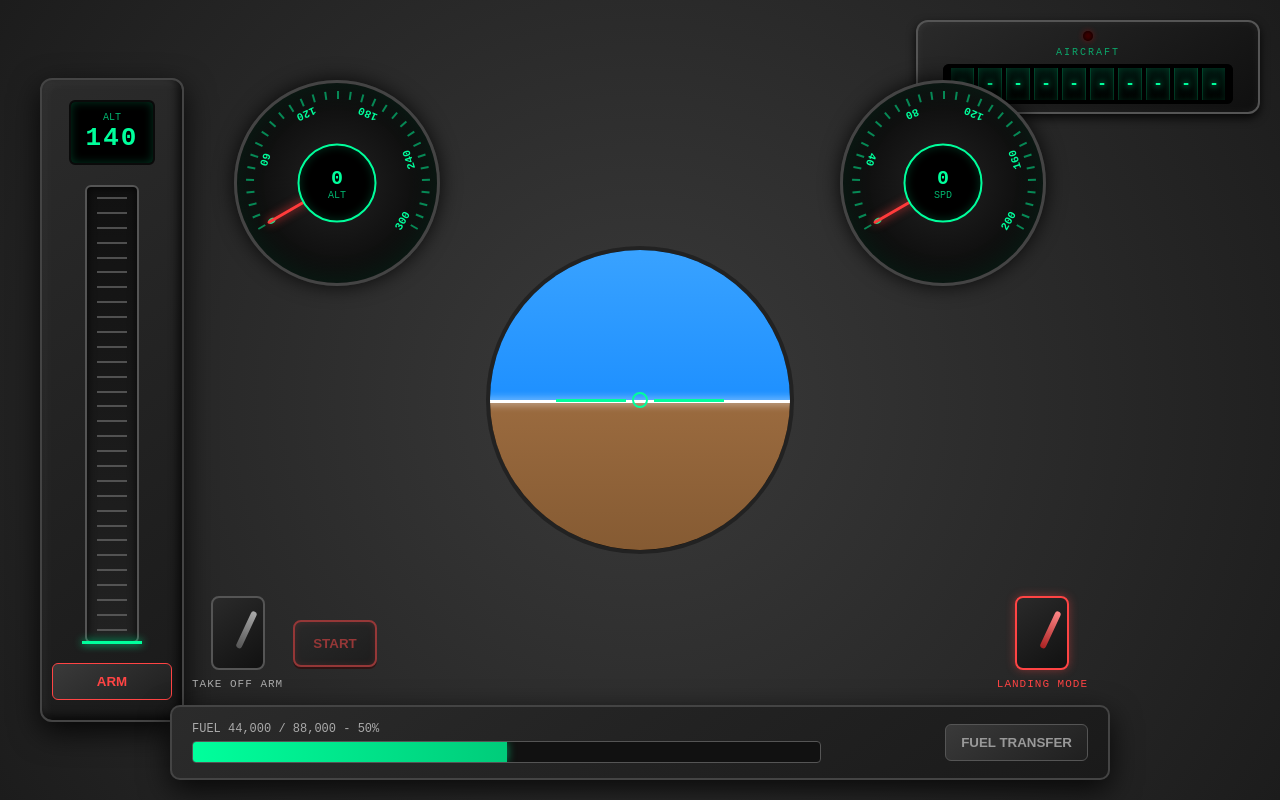
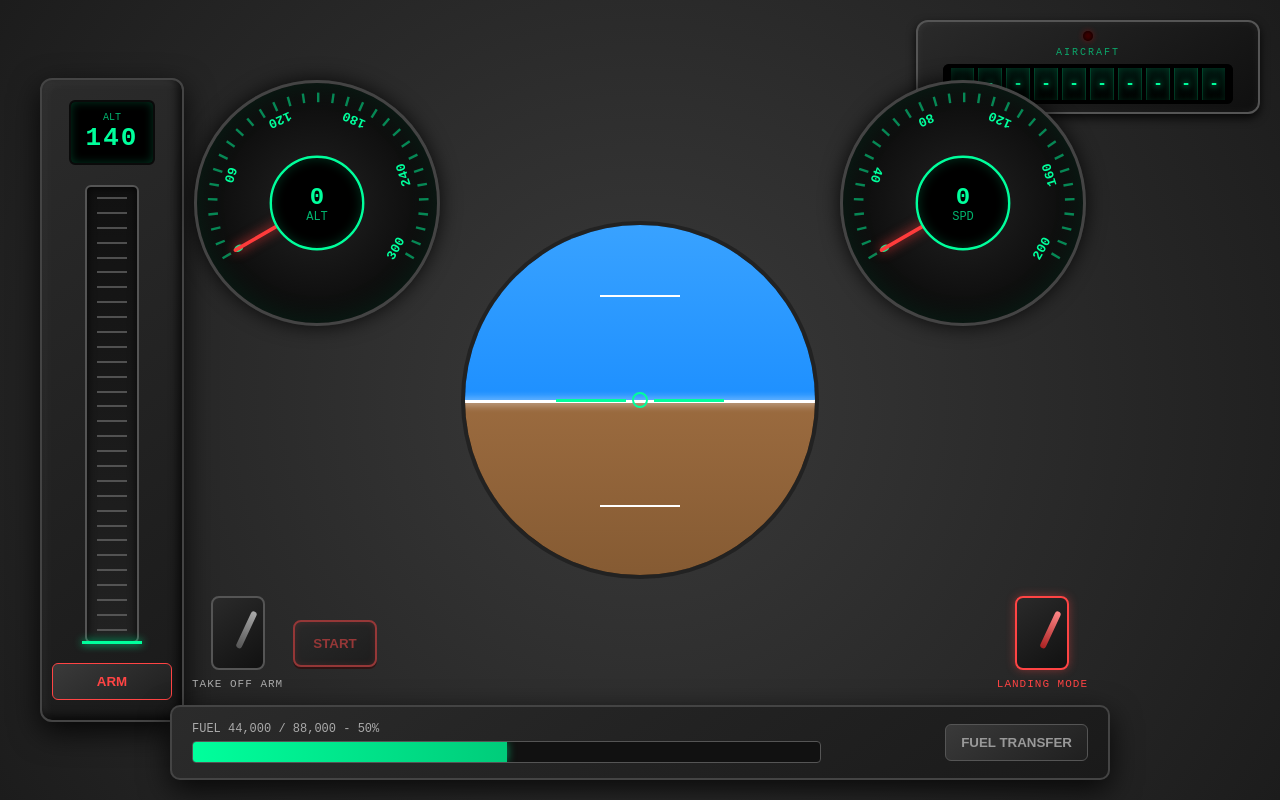
Before and after one commit to fanecovsf/external-cockpit, a Vue app in the folder frontend/cockpit/: page / in a window 1280 px wide. Built offline with nearby package versions, Linux system fonts and the light colour scheme; no server answers.

Commit message:
feat: upgrading gauges

```diff
--- a/frontend/cockpit/package.json
+++ b/frontend/cockpit/package.json
@@ -4,7 +4,7 @@
   "private": true,
   "type": "module",
   "scripts": {
-    "dev": "nodemon --watch src --exec vite",
+    "dev": "vite",
     "build": "vite build",
     "preview": "vite preview"
   },
--- a/frontend/cockpit/src/App.vue
+++ b/frontend/cockpit/src/App.vue
@@ -206,9 +206,23 @@ watch(altitude, (newVal, oldVal) => {
     </div>
     <!-- CENTER INSTRUMENTS (NÃO INTERFERE NO RESTO) -->
     <div class="instruments-wrapper">
-      <InstrumentDisplay label="ALT" :value="displayAltitude" :max="300" />
+      <InstrumentDisplay
+        label="ALT"
+        :value="displayAltitude"
+        :max="300"
+        :size="240"
+        :minLimit="1"
+        :maxLimit="120"
+      />
 
-      <InstrumentDisplay label="SPD" :value="displaySpeed" :max="200" />
+      <InstrumentDisplay
+        label="SPD"
+        :value="displaySpeed"
+        :max="200"
+        :size="240"
+        :minLimit="140"
+        :maxLimit="200"
+      />
     </div>
 
     <div class="horizon-wrapper">
--- a/frontend/cockpit/src/components/ArtificialHorizon.vue
+++ b/frontend/cockpit/src/components/ArtificialHorizon.vue
@@ -60,7 +60,7 @@ const pitchLines = Array.from({ length: 19 }, (_, i) => (i - 9) * 10);
         v-for="p in pitchLines"
         :key="p"
         class="pitch-line"
-        :style="{ top: `${50 - p * 2}%` }"
+        :style="{ top: `${100 - p * 1}%` }"
       >
         <div class="line-mark"></div>
         <span v-if="p % 20 === 0 && p !== 0" class="pitch-text">
@@ -83,8 +83,8 @@ const pitchLines = Array.from({ length: 19 }, (_, i) => (i - 9) * 10);
 
 <style scoped>
 .horizon {
-  width: 300px;
-  height: 300px;
+  width: 350px;
+  height: 350px;
   border-radius: 50%;
   overflow: hidden;
   border: 4px solid #222;
--- a/frontend/cockpit/src/components/InstrumentDisplay.vue
+++ b/frontend/cockpit/src/components/InstrumentDisplay.vue
@@ -1,5 +1,7 @@
 <script setup>
 import { computed } from "vue";
+
+const BASE_SIZE = 200;
 
 const props = defineProps({
   label: String,
@@ -10,28 +12,45 @@ const props = defineProps({
   },
   minAngle: {
     type: Number,
-    default: -120, // início do arco
+    default: -120,
   },
   maxAngle: {
     type: Number,
-    default: 120, // fim do arco
+    default: 120,
   },
+  size: {
+    type: Number,
+    default: BASE_SIZE,
+  },
+  minLimit: Number,
+  maxLimit: Number,
 });
 
-// clamp pra evitar passar do limite
+// escala
+const scale = computed(() => props.size / BASE_SIZE);
+
+// clamp
 const clampedValue = computed(() => {
   return Math.min(props.max, Math.max(0, props.value));
 });
 
-// cálculo do ângulo respeitando limites
+// ângulo
 const angle = computed(() => {
   const percent = clampedValue.value / props.max;
   return props.minAngle + percent * (props.maxAngle - props.minAngle);
 });
 
-// marcações principais (números)
+// ALERTA 🔥
+const isInAlert = computed(() => {
+  if (props.minLimit == null || props.maxLimit == null) return false;
+  return (
+    clampedValue.value >= props.minLimit && clampedValue.value <= props.maxLimit
+  );
+});
+
+// marcações
 const marks = computed(() => {
-  const steps = 6; // quantidade de números
+  const steps = 6;
   const stepValue = props.max / (steps - 1);
 
   return Array.from({ length: steps }, (_, i) => {
@@ -45,9 +64,9 @@ const marks = computed(() => {
 </script>
 
 <template>
-  <div class="gauge">
-    <div class="gauge-face">
-      <!-- TICKS MENORES -->
+  <div class="gauge" :style="{ width: size + 'px', height: size + 'px' }">
+    <div class="gauge-face" :style="{ transform: `scale(${scale})` }">
+      <!-- TICKS -->
       <div
         v-for="n in 31"
         :key="'tick-' + n"
@@ -73,9 +92,13 @@ const marks = computed(() => {
       </div>
 
       <!-- CENTRO -->
-      <div class="center-display">
-        <span class="value">{{ Math.round(value) }}</span>
-        <span class="label">{{ label }}</span>
+      <div class="center-display" :class="{ alert: isInAlert }">
+        <span class="value" :class="{ alert: isInAlert }">
+          {{ Math.round(value) }}
+        </span>
+        <span class="label" :class="{ alert: isInAlert }">
+          {{ label }}
+        </span>
       </div>
     </div>
   </div>
@@ -83,8 +106,6 @@ const marks = computed(() => {
 
 <style scoped>
 .gauge {
-  width: 200px;
-  height: 200px;
   border-radius: 50%;
   background: radial-gradient(circle at center, #222, #000);
   border: 3px solid #444;
@@ -94,12 +115,14 @@ const marks = computed(() => {
   display: flex;
   align-items: center;
   justify-content: center;
+  overflow: hidden;
 }
 
 .gauge-face {
   position: relative;
-  width: 100%;
-  height: 100%;
+  width: 200px;
+  height: 200px;
+  transform-origin: center;
 }
 
 /* ===== TICKS ===== */
@@ -110,7 +133,7 @@ const marks = computed(() => {
   background: #00ff9c;
   top: 8px;
   left: 50%;
-  transform-origin: center 92px; /* 🔥 SEGREDO DO ALINHAMENTO */
+  transform-origin: center 92px;
   opacity: 0.5;
 }
 
@@ -119,9 +142,6 @@ const marks = computed(() => {
   position: absolute;
   width: 100%;
   height: 100%;
-  left: 0;
-  top: 0;
-  transform-origin: center;
 }
 
 .mark-label {
@@ -139,8 +159,6 @@ const marks = computed(() => {
   position: absolute;
   width: 100%;
   height: 100%;
-  top: 0;
-  left: 0;
   transform-origin: center;
   transition: transform 0.1s linear;
 }
@@ -176,6 +194,7 @@ const marks = computed(() => {
   box-shadow: inset 0 0 10px #00ff9c33;
 }
 
+/* ===== TEXTO ===== */
 .value {
   color: #00ff9c;
   font-size: 20px;
@@ -187,4 +206,52 @@ const marks = computed(() => {
   color: #00ff9c;
   opacity: 0.7;
 }
+
+/* ===== ALERTA 🔥 ===== */
+@keyframes blink {
+  0%,
+  100% {
+    opacity: 1;
+    color: #ff3b3b;
+    border-color: #ff3b3b;
+  }
+  50% {
+    opacity: 0.2;
+  }
+}
+
+/* ===== ALERTA 🔥 ===== */
+@keyframes blink {
+  0%,
+  100% {
+    opacity: 1;
+  }
+  50% {
+    opacity: 0.2;
+  }
+}
+
+/* 🔴 BORDA piscando */
+.center-display.alert {
+  border-color: #ff3b3b;
+  box-shadow: inset 0 0 10px #ff3b3b33;
+}
+
+/* 🔴 anima só o que interessa */
+.value.alert,
+.label.alert {
+  animation: blink 0.6s infinite;
+  color: #ff3b3b;
+}
+
+/* 🔴 borda piscando separado */
+.center-display.alert::after {
+  content: "";
+  position: absolute;
+  inset: 0;
+  border-radius: 50%;
+  border: 2px solid #ff3b3b;
+  animation: blink 0.6s infinite;
+  pointer-events: none;
+}
 </style>
```
